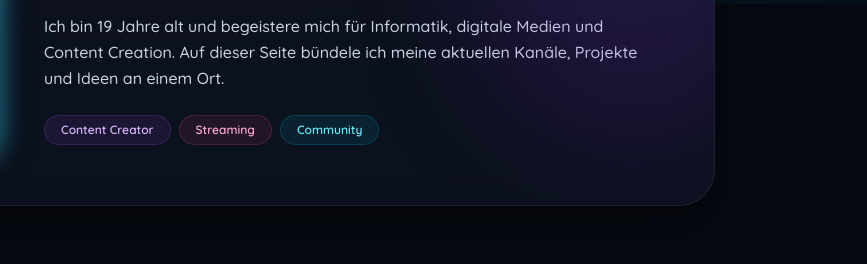
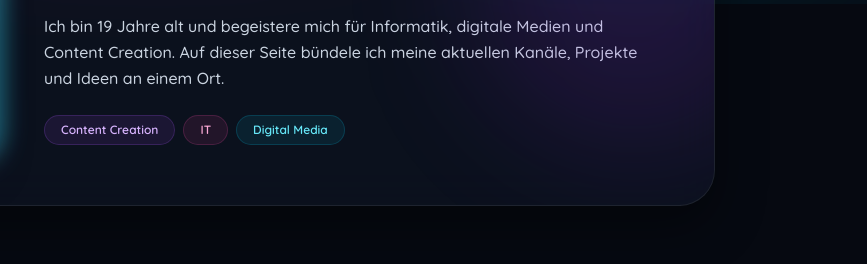
Before and after one commit to jannismelle/jannismelle.de, a plain HTML site: page index.html in a window 1280 px wide. Shown: the part 796-1060 px from the top of the page, 413-1280 px from the left. Drawn offline with nearby package versions, Linux system fonts and the light colour scheme.

Commit message:
index.html

```diff
--- a/index.html
+++ b/index.html
@@ -238,9 +238,9 @@
                         Ich bin 19 Jahre alt und begeistere mich für Informatik, digitale Medien und Content Creation. Auf dieser Seite bündele ich meine aktuellen Kanäle, Projekte und Ideen an einem Ort.
                     </p>
                     <div class="pt-2 flex flex-wrap gap-2 justify-center md:justify-start">
-                        <span class="px-4 py-1.5 rounded-full text-xs font-semibold bg-purple-500/10 text-purple-300 border border-purple-500/20">Content Creator</span>
-                        <span class="px-4 py-1.5 rounded-full text-xs font-semibold bg-pink-500/10 text-pink-300 border border-pink-500/20">Streaming</span>
-                        <span class="px-4 py-1.5 rounded-full text-xs font-semibold bg-cyan-500/10 text-cyan-300 border border-cyan-500/20">Community</span>
+                        <span class="px-4 py-1.5 rounded-full text-xs font-semibold bg-purple-500/10 text-purple-300 border border-purple-500/20">Content Creation</span>
+                        <span class="px-4 py-1.5 rounded-full text-xs font-semibold bg-pink-500/10 text-pink-300 border border-pink-500/20">IT</span>
+                        <span class="px-4 py-1.5 rounded-full text-xs font-semibold bg-cyan-500/10 text-cyan-300 border border-cyan-500/20">Digital Media</span>
                     </div>
                 </div>
             </div>
```
